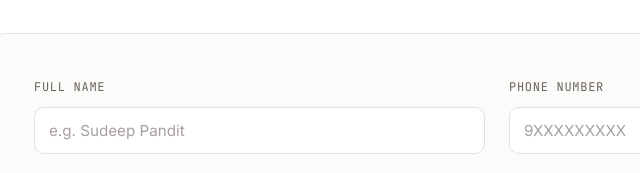
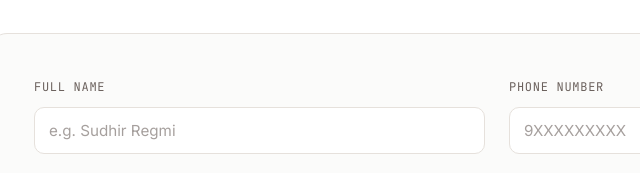
Before and after one commit to sudeeppandit03/blood, a plain HTML site: page index.html in a window 1280 px wide. Shown: the part 3437-3610 px from the top of the page, 143-783 px from the left. Drawn offline with Linux system fonts and the light colour scheme.

Commit message:
Update index.html

```diff
--- a/index.html
+++ b/index.html
@@ -182,7 +182,7 @@
         <div class="form-grid">
           <div class="field">
             <label for="donorName">Full name</label>
-            <input type="text" id="donorName" placeholder="e.g. Sudeep Pandit">
+            <input type="text" id="donorName" placeholder="e.g. Sudhir Regmi">
           </div>
           <div class="field">
             <label for="donorPhone">Phone number</label>
```
